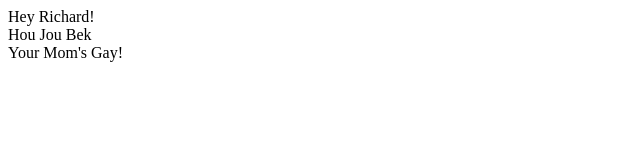
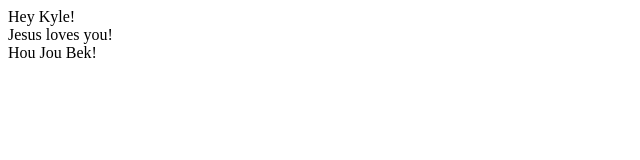
Before and after one commit to d-mather/d-mather.github.io, a plain HTML site: page index.html in a window 1280 px wide. Shown: the whole page, without its empty margins (0-640 px from the left). Drawn offline with Linux system fonts and the light colour scheme.

Commit message:
Update index.html

```diff
--- a/index.html
+++ b/index.html
@@ -1,3 +1,3 @@
 <html>
-Hey Richard! <br /> Hou Jou Bek <br /> Your Mom's Gay!
+Hey Kyle! <br /> Jesus loves you! <br /> Hou Jou Bek!
 </html>
```
